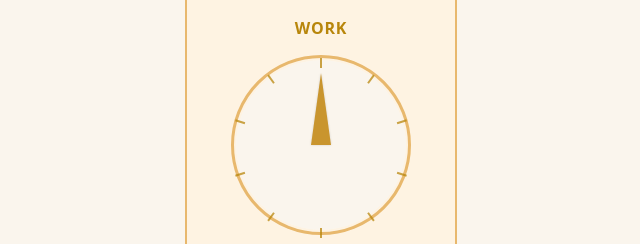
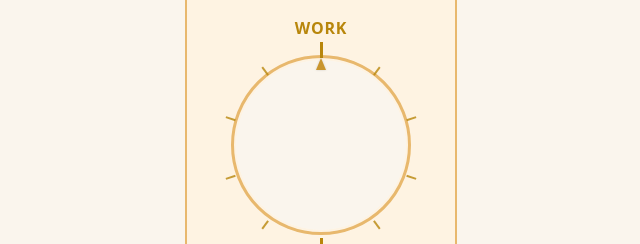
Before and after one commit to crisguardiola/pomodoro-timer, a website built with Vite: page index.html in a window 1280 px wide. Shown: the part 207-451 px from the top of the page, without its empty margins (319-959 px from the left). Built offline with nearby package versions, Linux system fonts and the light colour scheme.

Commit message:
fixed clock hand-triangle

```diff
--- a/src/main.js
+++ b/src/main.js
@@ -217,7 +217,7 @@ function createUI() {
   clockFaceEl.className = "analog-clock-face";
   for (let i = 0; i < 20; i++) {
     const tick = document.createElement("div");
-    tick.className = "analog-clock-tick";
+    tick.className = "analog-clock-tick" + (i % 5 === 0 ? " analog-clock-tick-major" : "");
     tick.setAttribute("data-tick-index", String(i));
     clockFaceEl.appendChild(tick);
   }
--- a/src/style.css
+++ b/src/style.css
@@ -164,11 +164,12 @@ body {
   color: var(--color-accent);
 }
 
-/* --- Analog clock ------------------------------------------------------------ */
+/* --- Analog clock (vintage dial timer) --------------------------------------- */
 .analog-clock-wrap {
   display: flex;
   justify-content: center;
   margin: var(--space-xl) 0 var(--space-lg);
+  overflow: visible;
 }
 
 .analog-clock-face {
@@ -179,32 +180,45 @@ body {
   border: 3px solid var(--color-border);
   background-color: var(--color-bg-page);
   box-shadow: inset 0 0 0 2px var(--color-bg-timer);
+  overflow: visible;
 }
 
+/* Second markers around the outside: small tick at each second */
 .analog-clock-tick {
   position: absolute;
   left: 50%;
-  top: 0;
+  top: -10px;
   width: 2px;
   height: 10px;
   margin-left: -1px;
   background-color: var(--color-accent);
-  transform-origin: 1px 90px; /* center of 180px-tall face */
-  opacity: 0.75;
+  transform-origin: 1px 100px; /* face center (90, 90) in tick coords */
+  opacity: 0.8;
 }
 
-/* Triangle arrow: tip points to 12 o'clock; base at center; rotates with transform-origin at base center */
+/* Larger tick at every 5 seconds */
+.analog-clock-tick-major {
+  top: -16px;
+  width: 3px;
+  height: 16px;
+  margin-left: -1.5px;
+  transform-origin: 1.5px 106px;
+  opacity: 1;
+}
+
+/* Small solid triangle on the rim, tip on rim, base toward center; rotates around the dial */
 .analog-clock-hand {
   position: absolute;
+  top: 0;
   left: 50%;
-  bottom: 50%;
   width: 0;
   height: 0;
-  margin-left: -10px;
-  border-left: 10px solid transparent;
-  border-right: 10px solid transparent;
-  border-bottom: 72px solid var(--color-accent-strong);
-  transform-origin: center bottom;
+  margin-left: -5px;
+  border-left: 5px solid transparent;
+  border-right: 5px solid transparent;
+  border-bottom: 12px solid var(--color-accent-strong);
+  /* Origin = face center so the hand travels along the circumference */
+  transform-origin: 5px 90px;
   transform: rotate(0deg);
   transition: transform 0.2s ease-out;
   filter: drop-shadow(0 0 1px var(--palette-shadow));
```
